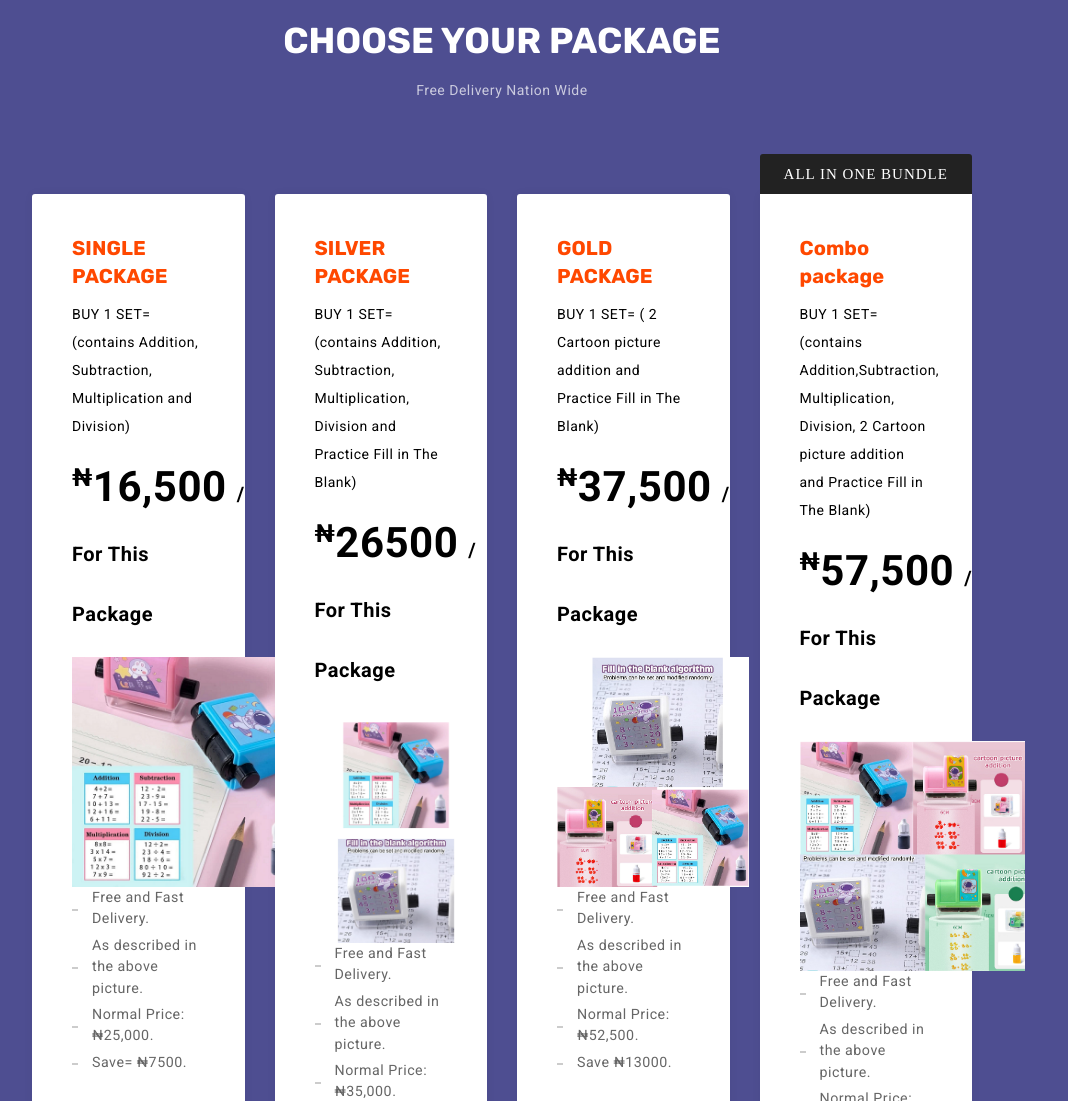
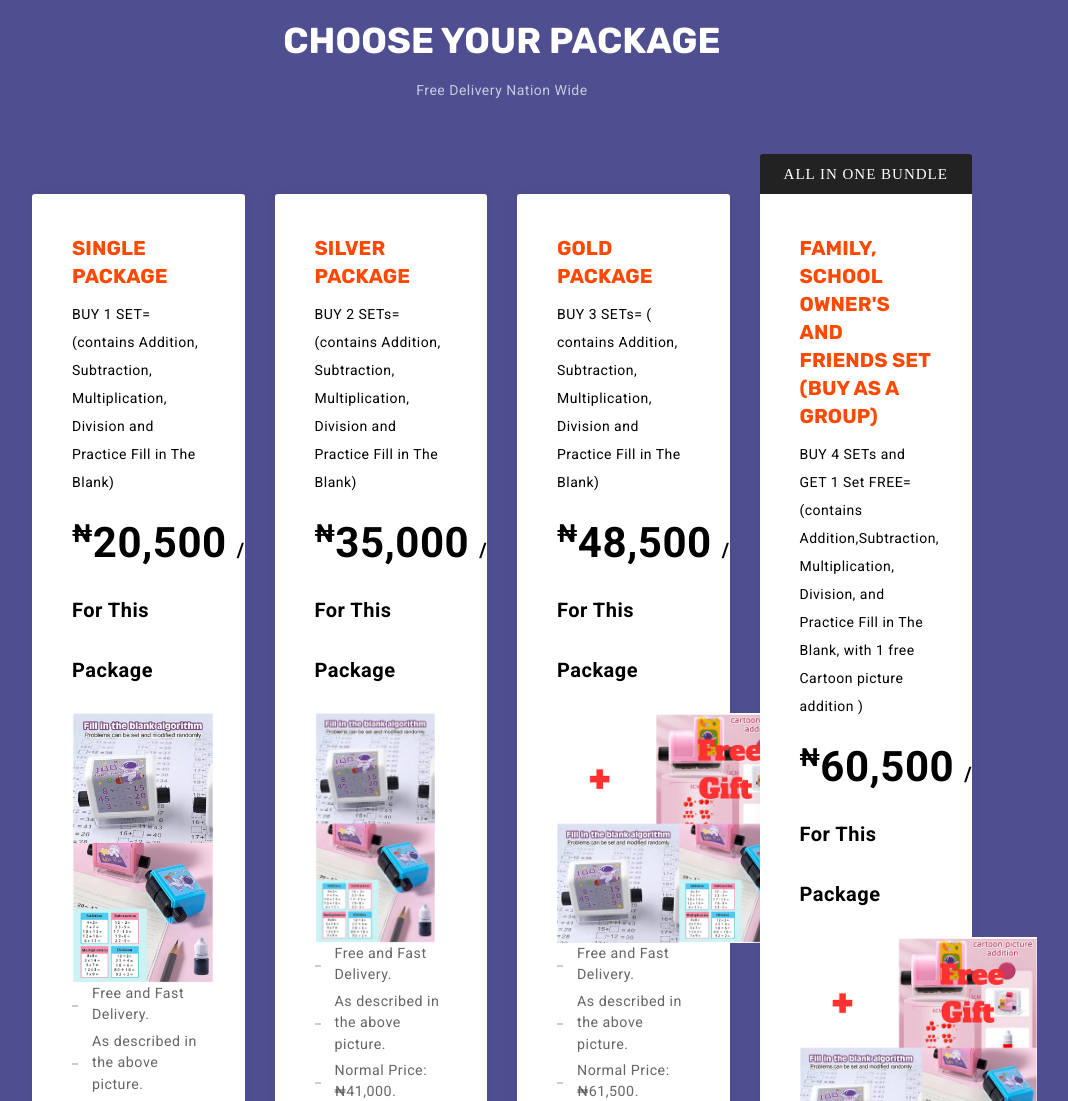
Before and after one commit to nwabuike/Kid_stamp, a PHP site: page / in a window 1280 px wide. Shown: the part 5399-6500 px from the top of the page, without its empty margins (138-1206 px from the left). Run offline with PHP 8.4, Linux system fonts and the light colour scheme; some libraries are stand-ins or nearby versions.

Commit message:
indexl update

```diff
--- a/index.php
+++ b/index.php
@@ -258,15 +258,15 @@
 					<div class="col-md-3 col-sm-3">
 						<div class="pricing-item">
 							<h3 class="pricing-title">SINGLE PACKAGE</h3>
-							<p class="pricing-sentence">BUY 1 SET= (contains Addition, Subtraction, Multiplication and Division)</p>
-							<div class="pricing-price"><span class="pricing-currency">&#8358;</span>16,500<span class="pricing-period">/ For This Package</span></div>
-							<img src="./images/4.png" alt="pic" width="auto" height="230px">
+							<p class="pricing-sentence">BUY 1 SET= (contains Addition, Subtraction, Multiplication, Division and Practice Fill in The Blank)</p>
+							<div class="pricing-price"><span class="pricing-currency">&#8358;</span>20,500<span class="pricing-period">/ For This Package</span></div>
+							<img src="./images/11.png" alt="pic" width="auto" height="270px">
 							<br />
 							<ul class="pricing-feature-list">
 
 								<li class="pricing-feature">Free and Fast Delivery.</li>
 								<li class="pricing-feature">As described in the above picture.</li>
-								<li class="pricing-feature">Normal Price: &#8358;25,000.</li>
+								<li class="pricing-feature">Normal Price: &#8358;28,000.</li>
 								<li class="pricing-feature">Save= &#8358;7500.</li>
 							</ul>
 							<button class="btn btn-default">Buy Now!!</button>
@@ -275,14 +275,14 @@
 					<div class="col-md-3 col-sm-3">
 						<div class="pricing-item">
 							<h3 class="pricing-title">SILVER PACKAGE</h3>
-							<p class="pricing-sentence">BUY 1 SET= (contains Addition, Subtraction, Multiplication, Division and Practice Fill in The Blank)</p>
-							<div class="pricing-price"><span class="pricing-currency">&#8358;</span>26500<span class="pricing-period">/ For This Package</span></div>
-							<img src="./images/1.png" alt="pic" width="auto" height="230px">
+							<p class="pricing-sentence">BUY 2 SETs= (contains Addition, Subtraction, Multiplication, Division and Practice Fill in The Blank)</p>
+							<div class="pricing-price"><span class="pricing-currency">&#8358;</span>35,000<span class="pricing-period">/ For This Package</span></div>
+							<img src="./images/11.png" alt="pic" width="auto" height="230px">
 							<ul class="pricing-feature-list">
 								<li class="pricing-feature">Free and Fast Delivery.</li>
 								<li class="pricing-feature">As described in the above picture.</li>
-								<li class="pricing-feature">Normal Price: &#8358;35,000.</li>
-								<li class="pricing-feature">Save= &#8358;5000.</li>
+								<li class="pricing-feature">Normal Price: &#8358;41,000.</li>
+								<li class="pricing-feature">Save= &#8358;6000.</li>
 							</ul>
 							<button class="btn btn-default">Buy Now!!</button>
 						</div>
@@ -290,14 +290,15 @@
 					<div class="col-md-3 col-sm-3">
 						<div class="pricing-item">
 							<h3 class="pricing-title">GOLD PACKAGE</h3>
-							<p class="pricing-sentence">BUY 1 SET= ( 2 Cartoon picture addition and Practice Fill in The Blank)</p>
-							<div class="pricing-price"><span class="pricing-currency">&#8358;</span>37,500<span class="pricing-period">/ For This Package</span></div>
-							<img src="./images/3.png" alt="pic" width="auto" height="230px">
+							<p class="pricing-sentence">BUY 3 SETs= ( contains Addition, Subtraction, Multiplication, Division and Practice Fill in The Blank)</p>
+							<div class="pricing-price"><span class="pricing-currency">&#8358;</span>48,500<span class="pricing-period">/ For This Package</span></div>
+							<img src="./images/22.png" alt="pic" width="auto" height="230px">
 							<ul class="pricing-feature-list">
 								<li class="pricing-feature">Free and Fast Delivery.</li>
 								<li class="pricing-feature">As described in the above picture.</li>
-								<li class="pricing-feature">Normal Price: &#8358;52,500. </li>
-								<li class="pricing-feature">Save &#8358;13000.</li>
+								<li class="pricing-feature">Normal Price: &#8358;61,500. </li>
+								<li class="pricing-feature"> 1 free Cartoon picture addition.</li>
+								<li class="pricing-feature">Save &#8358;13500.</li>
 							</ul>
 							<button class="btn btn-default">Buy Now!!</button>
 						</div>
@@ -306,16 +307,16 @@
 					<div class="col-md-3 col-sm-3">
 						<div class="pricing-item pricing-item__popular">
 							<div class="popular">All In One Bundle</div>
-							<h3 class="pricing-title">Combo package</h3>
-							<p class="pricing-sentence">BUY 1 SET= (contains Addition,Subtraction, Multiplication, Division, 2 Cartoon picture addition and Practice Fill in The Blank)</p>
-							<div class="pricing-price"><span class="pricing-currency">&#8358;</span>57,500<span class="pricing-period">/ For This Package</span></div>
-							<img src="./images/2.png" alt="pic" width="auto" height="230px">
+							<h3 class="pricing-title">FAMILY, SCHOOL OWNER'S AND FRIENDS SET (BUY AS A GROUP)</h3>
+							<p class="pricing-sentence">BUY 4 SETs and GET 1 Set FREE= (contains Addition,Subtraction, Multiplication, Division, and Practice Fill in The Blank, with 1 free Cartoon picture addition )</p>
+							<div class="pricing-price"><span class="pricing-currency">&#8358;</span>60,500<span class="pricing-period">/ For This Package</span></div>
+							<img src="./images/22.png" alt="pic" width="auto" height="230px">
 							<ul class="pricing-feature-list">
 								<li class="pricing-feature">Free and Fast Delivery.</li>
+								<li class="pricing-feature"> 1 free Cartoon picture addition.</li>
 								<li class="pricing-feature">As described in the above picture.</li>
 								<li class="pricing-feature">Normal Price: &#8358;87,000.</li>
-								<li class="pricing-feature">Save &#8358;25,000.</li>
-								<li class="pricing-feature">One Free Gift. </li>
+								<li class="pricing-feature">Save &#8358;26,500.</li>
 							</ul>
 							<button class="btn btn-default">Buy Now!!</button>
 						</div>
@@ -358,7 +359,7 @@
 				</div>
 			</div>
 
-			<div class="text-center">
+			<div class="text-center" width="auto" height="200px">
 				<img src="./images/free-delivery.jpg">
 			</div>
 		</div>
@@ -465,10 +466,10 @@
 								<div class="col-md-12 col-sm-6" style="margin-bottom: 20px;">
 									<select class="form-control form-control-lg" name="senderPackage" class="package" id="senderPackage" required>
 										<option style="color:rgb(0, 0, 0)" value="" disabled selected>Choose your Package</option>
-										<option style="color:rgb(0, 0, 0)" value="SINGLE PACKAGE">SINGLE PACKAGE <b>&#8358;16,500</b></option>
-										<option style="color:rgb(0, 0, 0)" value="SILVER PACKAGE">SILVER PACKAGE <b>&#8358;26,500</b></option>
-										<option style="color:rgb(0, 0, 0)" value="GOLD PACKAGE">GOLD PACKAGE <b>&#8358;15,000</b></option>
-										<option style="color:rgb(0, 0, 0)" value="COMBO PACKAGE">COMBO PACKAGE <b>&#8358;15,000</b></option>
+										<option style="color:rgb(0, 0, 0)" value="SINGLE PACKAGE">1 One Set :- ADD, SUB, MULTI, DIVISION, Fill in The Blank <b>&#8358;20,500</b></option>
+										<option style="color:rgb(0, 0, 0)" value="SILVER PACKAGE">2 Two Sets :- ADD, SUB, MULTI, DIVISION, Fill in The Blank <b>&#8358;35,000</b></option>
+										<option style="color:rgb(0, 0, 0)" value="GOLD PACKAGE">4 Three Sets (free Gift) :- ADD, SUB, MULTI, DIVISION, Fill in The Blank <b>&#8358;48,500</b></option>
+										<option style="color:rgb(0, 0, 0)" value="COMBO PACKAGE">5 Five Sets + 1 Free Set (with another free gift):- ADD, SUB, MULTI, DIVISION, Fill in The Blank <b>&#8358;60,500</b></option>
 									</select>
 								</div>
 								<div class="col-md-5" style="margin-bottom: 20px;">
```
Also changed, not shown: images/11.png (added), images/22.png (added), images/free-delivery.jpg.
